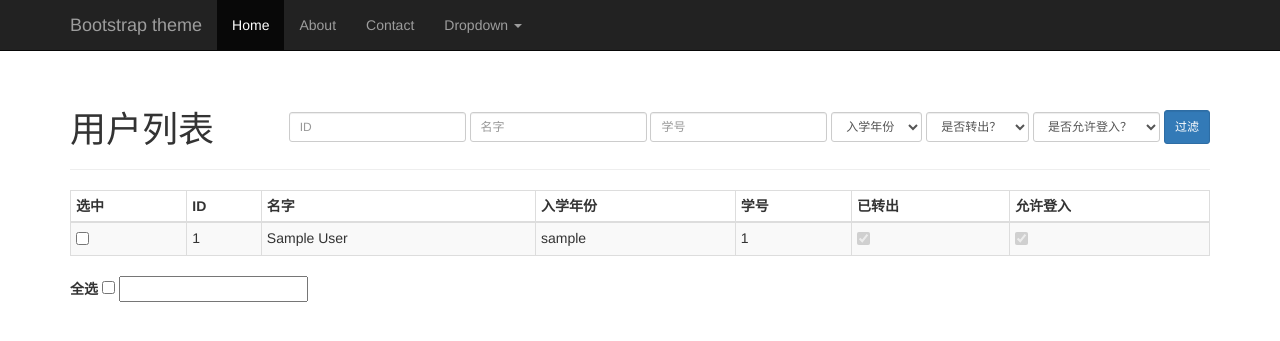
After one commit to abcdabcd987/acm-semester-report, a Flask app: page /user/list in a window 1280 px wide. The commit adds this page. Shown: the top 341 px of the page. Run offline with Flask 2, Linux system fonts and the light colour scheme; the visitor is signed in with stand-in values (Sample User, id 1); data comes from the database, SQL or seed files in the repository; some libraries are stand-ins or nearby versions.

Commit message:
user list & table-helper

```diff
--- a/acm_report/templates/homepage.html
+++ b/acm_report/templates/homepage.html
@@ -22,6 +22,7 @@ actions:
         <li><a href="/login">login</a></li>
         <li><a href="/logout">logout</a></li>
         <li><a href="/user/modify">modify user</a></li>
+        <li><a href="/user/list">user list</a></li>
     </ul>
     <li>task</li>
     <ul>
--- a/acm_report/templates/layout.html
+++ b/acm_report/templates/layout.html
@@ -66,5 +66,6 @@
 
     <script src="{{ url_for('static', filename='jquery-3.1.1.min.js') }}"></script>
     <script src="{{ url_for('static', filename='bootstrap-3.3.7-dist/js/bootstrap.min.js') }}"></script>
+    {% block scripts %}{% endblock %}
   </body>
 </html>
--- a/acm_report/templates/login_verify.html
+++ b/acm_report/templates/login_verify.html
@@ -3,7 +3,7 @@
 {% block content %}
 <div class="page_header">
 <h1>登入验证邮件已发送</h1>
-<p>请前往邮箱<code>{{ user.email }}</code>检查是否收到登入验证邮件，并在<strong>当前</strong>浏览器中打开验证链接。</p>
+<p>请前往邮箱<code>{{ user.email }}</code>检查是否收到登入验证邮件，并在<mark><strong>当前</strong></mark>浏览器中打开验证链接。</p>
 <p>如果没有收到，您可以检查垃圾邮件，或者再次<a href="{{ url_for('get_login') }}">尝试再次登入</a>。<p>
 </div>
 
--- /dev/null
+++ b/acm_report/templates/user_list.html
@@ -0,0 +1,67 @@
+{% extends "layout.html" %}
+{% block title %}用户列表{% endblock %}
+{% block content %}
+<div class="page-header">
+  <form method="get" class="pull-right form-inline">
+    <input type="text" class="form-control input-sm" placeholder="ID" name="id">
+    <input type="text" class="form-control input-sm" placeholder="名字" name="name">
+    <input type="text" class="form-control input-sm" placeholder="学号" name="stuid">
+    <select name="category" class="input-sm form-control">
+      <option value="None" selected>入学年份</option>
+      {% for c in categories %}
+        <option value="{{c.category}}">{{c.category}}</option>
+      {% endfor %}
+    </select>
+    <select name="dropped" class="input-sm form-control">
+      <option value="None" selected>是否转出？</option>
+      <option value="False">未转出</option>
+      <option value="True">已转出</option>
+    </select>
+    <select name="allow_login" class="input-sm form-control">
+      <option value="None" selected>是否允许登入？</option>
+      <option value="True">允许</option>
+      <option value="False">不允许</option>
+    </select>
+    <button type="submit" class="form-control btn-sm btn-primary">
+      <i class="icon-filter icon-white"></i> 过滤
+    </button>
+  </form>
+  <h1>用户列表</h1>
+</div>
+
+<table class="table table-striped table-bordered table-condensed table-helper" data-table-helper-toolbox="#table-toolbox">
+  <thead>
+    <tr>
+      <th>选中</th>
+      <th>ID</th>
+      <th>名字</th>
+      <th>入学年份</th>
+      <th>学号</th>
+      <th>已转出</th>
+      <th>允许登入</th>
+    </tr>
+  </thead>
+  <tbody>
+  {% for u in users %}
+    <tr data-value="{{u.id}}">
+      <td><input type="checkbox" class="table-helper-checkbox"></td>
+      <td>{{u.id}}</td>
+      <td>{{u.name}}</td>
+      <td>{{u.category}}</td>
+      <td>{{u.stuid}}</td>
+      <td><input type="checkbox" {% if u.dropped %}checked{% endif %} disabled></td>
+      <td><input type="checkbox" {% if u.allow_login %}checked{% endif %} disabled></td>
+    </tr>
+  {% endfor %}
+  </tbody>
+</table>
+<form id="table-toolbox">
+  <label>全选 <input type="checkbox" class="table-helper-select-all"></label>
+  <input type="text" name="selected" class="table-helper-selected">
+</form>
+
+{% endblock %}
+
+{% block scripts %}
+<script src="{{ url_for('static', filename='table_helper.js') }}"></script>
+{% endblock %}
--- a/acm_report/views.py
+++ b/acm_report/views.py
@@ -163,6 +163,40 @@ def post_user_modify():
     return render_template('user_modify.html', user=user)
 
 
+@app.route('/user/list')
+@login_required
+def get_user_list():
+    id = request.args.get('id', '')
+    stuid = request.args.get('stuid', '')
+    name = request.args.get('name', '')
+    category = request.args.get('category', 'None')
+    dropped = request.args.get('dropped', '')
+    allow_login = request.args.get('allow_login', '')
+    dropped = dropped == 'True' if dropped in ['True', 'False'] else None
+    allow_login = allow_login == 'True' if allow_login in ['True', 'False'] else None
+
+    query = db_session.query(User)
+    try:
+        id = int(id)
+        query = query.filter(User.id == id)
+    except:
+        pass
+    if stuid:
+        query = query.filter(User.stuid == stuid)
+    if name:
+        query = query.filter(User.name == name)
+    if category != 'None':
+        query = query.filter(User.category == category)
+    if dropped is not None:
+        query = query.filter(User.dropped.is_(dropped))
+    if allow_login is not None:
+        query = query.filter(User.allow_login.is_(dropped))
+
+    users = query.order_by(User.id.desc()).all()
+    categories = db_session.query(User.category).distinct().all()
+    return render_template('user_list.html', users=users, categories=categories)
+
+
 @app.route('/manage/batch-add-users')
 @login_required
 def get_manage_batch_add_users():
@@ -258,5 +292,4 @@ def get_task_info(id):
     if not task:
         flash('找不到该任务', 'warning')
         return redirect(url_for('get_task_list'))
-    # return render_template('task_info.html', task=task)
-    return '{0.id}, {0.title}, utc{0.deadline}'.format(task)
+    return render_template('task_info.html', task=task)
```
Also changed, not shown: acm_report/static/table_helper.js (added, +50 -0 lines), acm_report/templates/task_info.html (added, +12 -0 lines).
